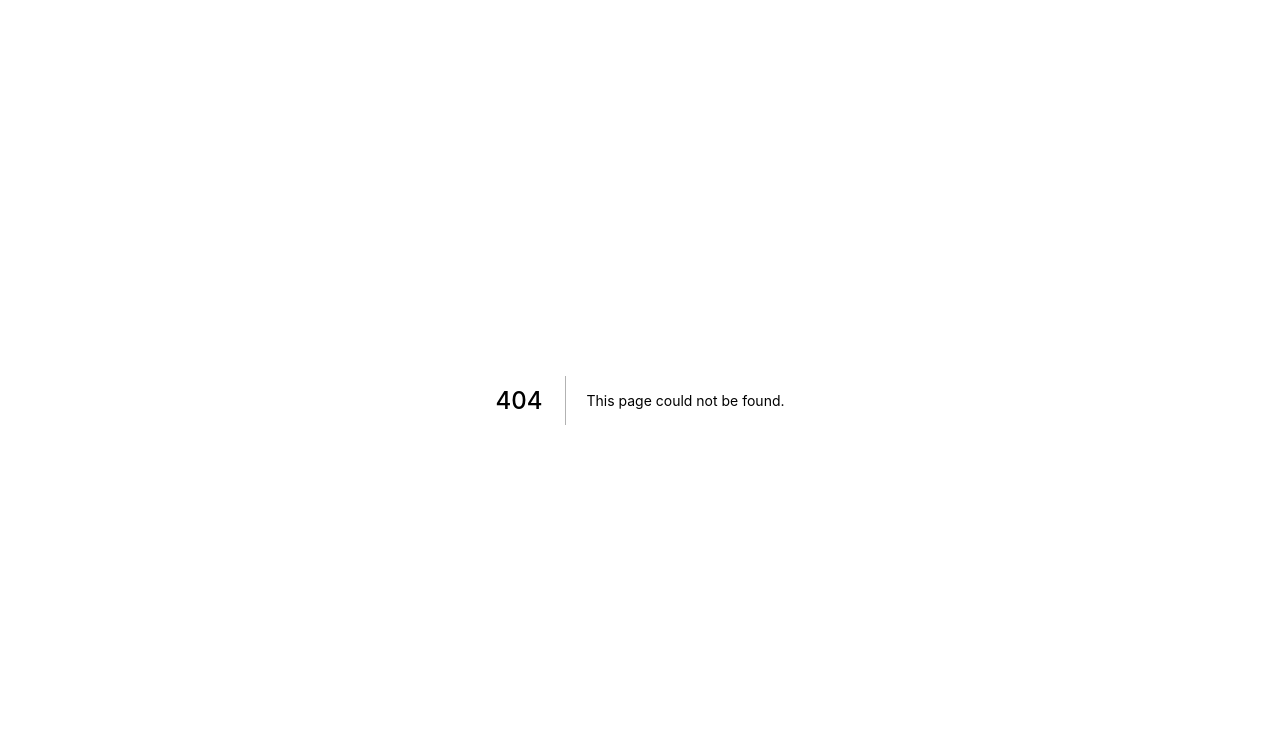
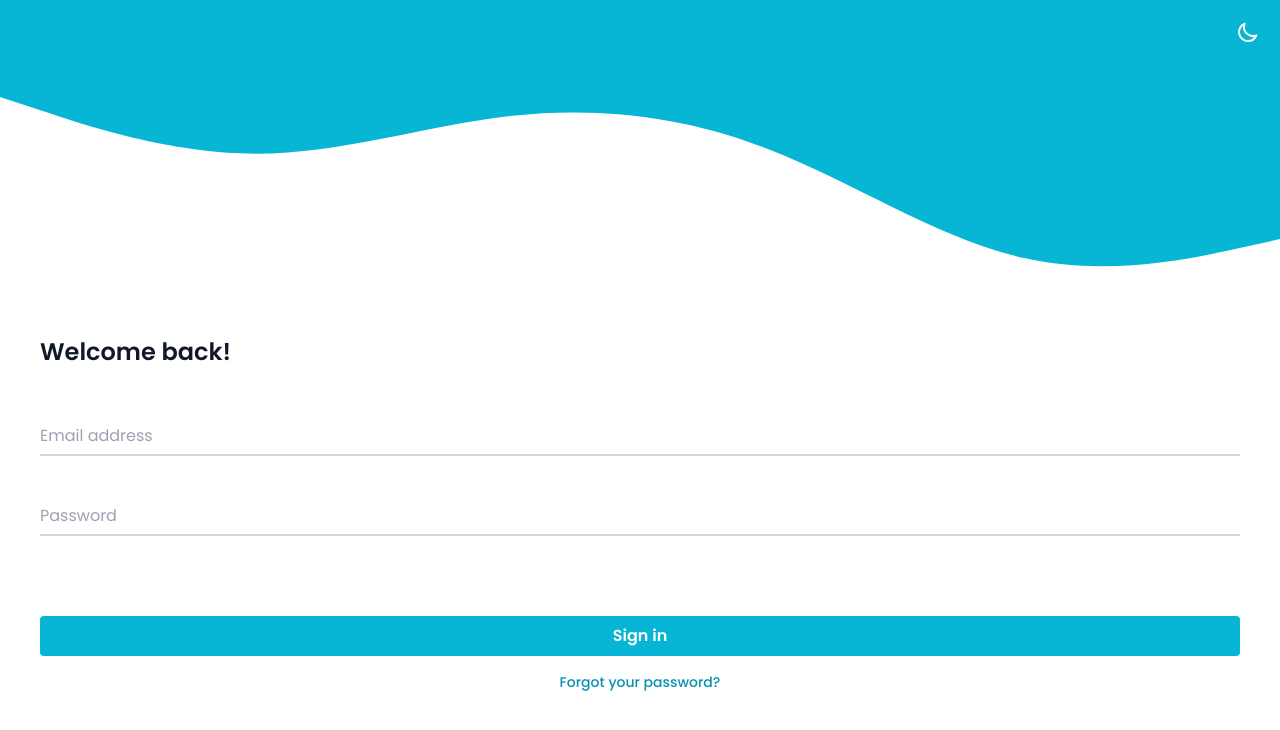
Before and after one commit to mmedhat1910/my-budget-keeper, a Next.js app: page /auth/login in a window 1280 px wide. Before the commit this address had no page. Shown: the top 730 px of the page. Built offline with nearby package versions, Linux system fonts and the light colour scheme.

Commit message:
login page

```diff
--- a/components/Layout.tsx
+++ b/components/Layout.tsx
@@ -4,47 +4,33 @@ import styles from '../styles/Home.module.css';
 import { ClockIcon, MoonIcon, SunIcon } from '@heroicons/react/outline';
 import BottomNav from './BottomNav';
 import Switch from 'rc-switch';
+import Navbar from './Navbar';
 
 interface Props {
   children: JSX.Element[] | JSX.Element;
+  disableBottomNav?: boolean;
+  disableNavbar?: boolean;
 }
 
-const Layout: React.FC<Props> = ({ children }) => {
-  const [theme, setTheme] = useState('light');
-  useEffect(() => {
-    if (typeof window !== 'undefined') {
-      setTheme(window.localStorage.theme);
-    }
-  }, []);
-  const toggleTheme = () => {
-    if (typeof window !== 'undefined') {
-      if (theme === 'light') {
-        window.localStorage.theme = 'dark';
-        document.documentElement.classList.add('dark');
-        setTheme('dark');
-      } else {
-        window.localStorage.theme = 'light';
-        document.documentElement.classList.remove('dark');
-        setTheme('light');
-      }
-    }
-  };
+const Layout: React.FC<Props> = ({
+  children,
+  disableBottomNav,
+  disableNavbar,
+}) => {
   return (
     <div className="bg-slate-50 dark:bg-slate-700 min-h-screen dark:text-white">
-      <div className="flex justify-between px-6 h-20 w-full items-center">
-        <p className="text-cyan-500 font-medium text-2xl">Logo</p>
-        <div>
-          <div onClick={() => toggleTheme()}>
-            {theme === 'dark' ? (
-              <SunIcon className="w-6" />
-            ) : (
-              <MoonIcon className="w-6" />
-            )}
-          </div>
-        </div>
-      </div>
-      {children}
-      {/* <footer className={styles.footer}>
+      {!disableNavbar && <Navbar />}
+
+      <div>{children}</div>
+
+      {!disableBottomNav && <BottomNav />}
+    </div>
+  );
+};
+
+export default Layout;
+
+/* <footer className={styles.footer}>
         <a
           href="https://mohamedmedhat.com"
           target="_blank"
@@ -53,10 +39,4 @@ const Layout: React.FC<Props> = ({ children }) => {
           Powered by
           <span className={styles.logo}>Mohamed Medhat &trade;</span>
         </a>
-      </footer> */}
-      <BottomNav />
-    </div>
-  );
-};
-
-export default Layout;
+      </footer> */
--- /dev/null
+++ b/components/Navbar.tsx
@@ -0,0 +1,16 @@
+import { MoonIcon, SunIcon } from '@heroicons/react/outline';
+import React, { useEffect, useState } from 'react';
+import ThemeToggler from './ThemeToggler';
+
+const Navbar = () => {
+  return (
+    <div className="flex justify-between px-6 h-20 w-full items-center">
+      <p className="text-cyan-500 font-medium text-2xl">Logo</p>
+      <div>
+        <ThemeToggler />
+      </div>
+    </div>
+  );
+};
+
+export default Navbar;
--- /dev/null
+++ b/components/ThemeToggler.tsx
@@ -0,0 +1,35 @@
+import { MoonIcon, SunIcon } from '@heroicons/react/outline';
+import React, { useEffect, useState } from 'react';
+
+const ThemeToggler = () => {
+  const [theme, setTheme] = useState('light');
+  useEffect(() => {
+    if (typeof window !== 'undefined') {
+      setTheme(window.localStorage.theme);
+    }
+  }, []);
+  const toggleTheme = () => {
+    if (typeof window !== 'undefined') {
+      if (theme === 'light') {
+        window.localStorage.theme = 'dark';
+        document.documentElement.classList.add('dark');
+        setTheme('dark');
+      } else {
+        window.localStorage.theme = 'light';
+        document.documentElement.classList.remove('dark');
+        setTheme('light');
+      }
+    }
+  };
+  return (
+    <div onClick={() => toggleTheme()}>
+      {theme === 'dark' ? (
+        <SunIcon className="w-6" />
+      ) : (
+        <MoonIcon className="w-6" />
+      )}
+    </div>
+  );
+};
+
+export default ThemeToggler;
--- a/package.json
+++ b/package.json
@@ -15,9 +15,11 @@
   },
   "dependencies": {
     "@heroicons/react": "^1.0.6",
+    "@reduxjs/toolkit": "^1.8.1",
     "bcrypt": "^5.0.1",
     "cookies-next": "^2.0.4",
     "cors": "^2.8.5",
+    "formik": "^2.2.9",
     "jsonwebtoken": "^8.5.1",
     "lint-staged": "^12.4.1",
     "mongodb": "^4.5.0",
@@ -25,7 +27,9 @@
     "next": "12.1.5",
     "rc-switch": "^3.2.2",
     "react": "18.1.0",
-    "react-dom": "18.1.0"
+    "react-dom": "18.1.0",
+    "react-redux": "^8.0.1",
+    "redux": "^4.2.0"
   },
   "lint-staged": {
     "*.ts": "eslint --cache --fix",
--- a/pages/_app.tsx
+++ b/pages/_app.tsx
@@ -1,7 +1,11 @@
 import '../styles/globals.css';
 import type { AppProps } from 'next/app';
 import { useEffect } from 'react';
-
+import { Provider as ReduxProvider } from 'react-redux';
+import { store } from '../redux/store';
+import { useRouter } from 'next/router';
+import { useSelector } from 'react-redux';
+import { selectAuth } from '../redux/features/auth/authSlice';
 function MyApp({ Component, pageProps }: AppProps) {
   useEffect(() => {
     if (typeof document !== 'undefined') {
@@ -16,7 +20,12 @@ function MyApp({ Component, pageProps }: AppProps) {
       }
     }
   });
-  return <Component {...pageProps} />;
+
+  return (
+    <ReduxProvider store={store}>
+      <Component {...pageProps} />
+    </ReduxProvider>
+  );
 }
 
 export default MyApp;
--- /dev/null
+++ b/pages/auth/login.tsx
@@ -0,0 +1,89 @@
+import React from 'react';
+
+import Layout from '../../components/Layout';
+import ThemeToggler from '../../components/ThemeToggler';
+
+interface MyFormValues {
+  firstName: string;
+}
+
+const Login = () => {
+  const initialValues: MyFormValues = { firstName: '' };
+  return (
+    <div className="flex flex-col items-center h-screen justify-center w-full">
+      <div className="w-full bg-white h-full mx-auto overflow-hidden shadow-xl">
+        <div className="relative h-2/5 bg-cyan-500 rounded-bl-4xl  text-white flex justify-end">
+          <svg
+            className=" absolute  -bottom-1"
+            xmlns="http://www.w3.org/2000/svg"
+            viewBox="0 0 1440 320"
+          >
+            <path
+              fill="#ffffff"
+              fillOpacity="1"
+              d="M0,64L48,80C96,96,192,128,288,128C384,128,480,96,576,85.3C672,75,768,85,864,122.7C960,160,1056,224,1152,245.3C1248,267,1344,245,1392,234.7L1440,224L1440,320L1392,320C1344,320,1248,320,1152,320C1056,320,960,320,864,320C768,320,672,320,576,320C480,320,384,320,288,320C192,320,96,320,48,320L0,320Z"
+            ></path>
+          </svg>
+          <div className="p-5">
+            <ThemeToggler />
+          </div>
+          <p className="text-white absolute top-1/2 left-1/2 -translate-x-1/2 -translate-y-full text-2xl">
+            LOGO HERE
+          </p>
+        </div>
+        <div className="px-10 pt-4 pb-8 bg-white rounded-tr-4xl">
+          <h1 className="text-2xl font-semibold text-gray-900">
+            Welcome back!
+          </h1>
+          <form className="mt-12" action="" method="POST">
+            <div className="relative">
+              <input
+                id="email"
+                name="email"
+                type="text"
+                className="peer h-10 w-full border-b-2 border-gray-300 text-gray-900 placeholder-transparent focus:outline-none focus:border-cyan-600"
+                placeholder="john@doe.com"
+              />
+              <label
+                htmlFor="email"
+                className="absolute left-0 -top-3.5 text-gray-600 text-sm transition-all peer-placeholder-shown:text-base peer-placeholder-shown:text-gray-400 peer-placeholder-shown:top-2 peer-focus:-top-3.5 peer-focus:text-gray-600 peer-focus:text-sm"
+              >
+                Email address
+              </label>
+            </div>
+            <div className="mt-10 relative">
+              <input
+                id="password"
+                type="password"
+                name="password"
+                className="peer h-10 w-full border-b-2 border-gray-300 text-gray-900 placeholder-transparent focus:outline-none focus:border-cyan-600"
+                placeholder="Password"
+              />
+              <label
+                htmlFor="password"
+                className="absolute left-0 -top-3.5 text-gray-600 text-sm transition-all peer-placeholder-shown:text-base peer-placeholder-shown:text-gray-400 peer-placeholder-shown:top-2 peer-focus:-top-3.5 peer-focus:text-gray-600 peer-focus:text-sm"
+              >
+                Password
+              </label>
+            </div>
+
+            <input
+              type="sumbit"
+              value="Sign in"
+              className="mt-20 px-4 py-2 rounded bg-cyan-500 hover:bg-cyan-400 text-white font-semibold text-center block w-full focus:outline-none focus:ring focus:ring-offset-2 focus:ring-cyan-500 focus:ring-opacity-80 cursor-pointer"
+            />
+          </form>
+          <a
+            href="#"
+            className="mt-4 block text-sm text-center font-medium text-cyan-600 hover:underline focus:outline-none focus:ring-2 focus:ring-cyan-500"
+          >
+            {' '}
+            Forgot your password?{' '}
+          </a>
+        </div>
+      </div>
+    </div>
+  );
+};
+
+export default Login;
--- a/pages/transactions/index.tsx
+++ b/pages/transactions/index.tsx
@@ -1,3 +1,5 @@
+import { getCookies } from 'cookies-next';
+import { GetStaticProps } from 'next';
 import React from 'react';
 import Layout from '../../components/Layout';
 
@@ -9,4 +11,11 @@ const Transactions = () => {
   );
 };
 
+export const getStaticProps: GetStaticProps = async (ctx) => {
+  console.log(ctx);
+  return {
+    props: {},
+  };
+};
+
 export default Transactions;
--- /dev/null
+++ b/redux/features/auth/authSlice.ts
@@ -0,0 +1,42 @@
+import { createSlice } from '@reduxjs/toolkit';
+import User from '../../../interfaces/User';
+import { HydratedDocument } from 'mongoose';
+import { RootState } from '../../store';
+export type AuthState = {
+  loggedIn: boolean;
+  user: HydratedDocument<User> | any | undefined;
+  token: string | undefined;
+};
+
+const initialState: { value: AuthState } = {
+  value: {
+    loggedIn: false,
+    user: undefined,
+    token: undefined,
+  },
+};
+export const authSlice = createSlice({
+  name: 'auth',
+  initialState,
+  reducers: {
+    login: (state, action) => {
+      state.value = {
+        user: action.payload.user,
+        loggedIn: true,
+        token: action.payload.token,
+      };
+    },
+
+    logout: (state, action) => {
+      state.value = {
+        user: undefined,
+        loggedIn: false,
+        token: undefined,
+      };
+    },
+  },
+});
+
+export const selectAuth = (state: RootState) => state.auth.value;
+export const { login, logout } = authSlice.actions;
+export default authSlice.reducer;
--- /dev/null
+++ b/redux/hooks.ts
@@ -0,0 +1,6 @@
+import { TypedUseSelectorHook, useDispatch, useSelector } from 'react-redux';
+import type { RootState, AppDispatch } from './store';
+
+// Use throughout your app instead of plain `useDispatch` and `useSelector`
+export const useAppDispatch = () => useDispatch<AppDispatch>();
+export const useAppSelector: TypedUseSelectorHook<RootState> = useSelector;
--- /dev/null
+++ b/redux/store.ts
@@ -0,0 +1,11 @@
+import { configureStore } from '@reduxjs/toolkit';
+// ...
+
+export const store = configureStore({
+  reducer: {},
+});
+
+// Infer the `RootState` and `AppDispatch` types from the store itself
+export type RootState = ReturnType<typeof store.getState>;
+// Inferred type: {posts: PostsState, comments: CommentsState, users: UsersState}
+export type AppDispatch = typeof store.dispatch;
--- a/styles/globals.css
+++ b/styles/globals.css
@@ -11,6 +11,10 @@ body {
   font-family: 'Poppins', sans-serif;
 }
 
+.form-control {
+  @apply flex flex-col w-full;
+}
+
 a {
   color: inherit;
   text-decoration: none;
```
Also changed, not shown: 2 other files (tests, documents, lock files or other folders).
